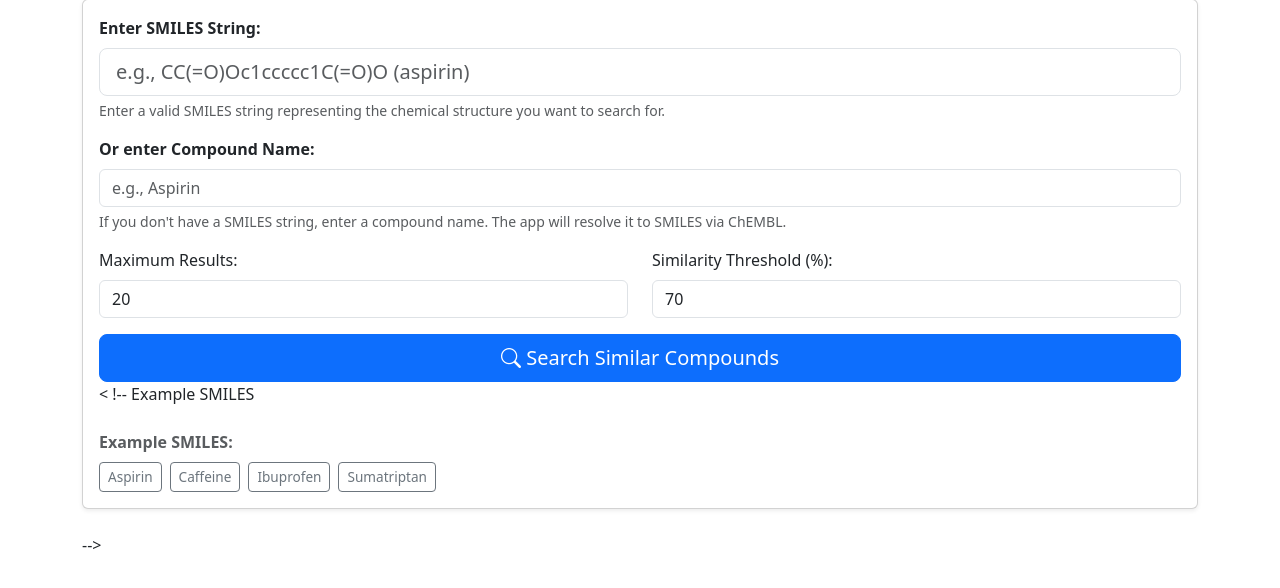
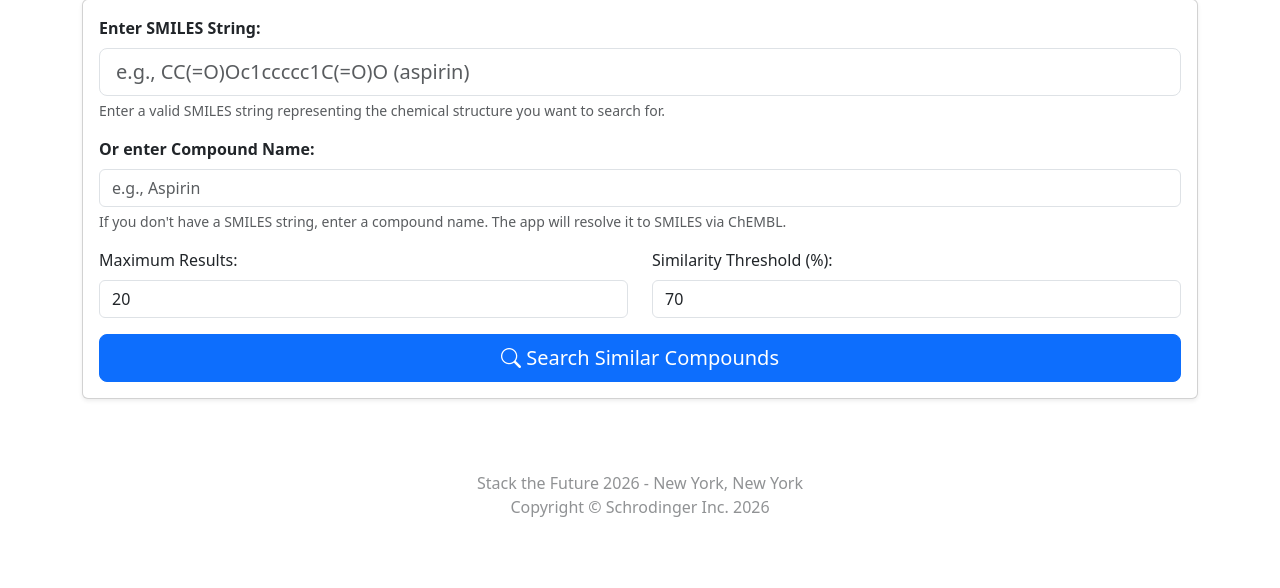
Before and after one commit to qrran/Schrodinger_Hackathon_2026, a Flask app: page / in a window 1280 px wide. Shown: the part 193-781 px from the top of the page. Run offline with Flask 3, Linux system fonts and the light colour scheme.

Commit message:
refined codespace

```diff
--- a/templates/my-template.html
+++ b/templates/my-template.html
@@ -60,26 +60,6 @@
             <i class="bi bi-search"></i> Search Similar Compounds
           </button>
         </form>
-
-        < !-- Example SMILES
-        <div class="mt-4">
-          <p class="mb-2 text-muted">
-            <strong>Example SMILES:</strong>
-          </p>
-          <div class="d-flex flex-wrap gap-2">
-            <button class="btn btn-sm btn-outline-secondary example-btn"
-                    data-smiles="CC(=O)Oc1ccccc1C(=O)O">Aspirin</button>
-            <button class="btn btn-sm btn-outline-secondary example-btn"
-                    data-smiles="CN1C=NC2=C1C(=O)N(C(=O)N2C)C">Caffeine</button>
-            <button class="btn btn-sm btn-outline-secondary example-btn"
-                    data-smiles="CC(C)Cc1ccc(cc1)C(C)C(=O)O">Ibuprofen</button>
-            <button class="btn btn-sm btn-outline-secondary example-btn"
-                    data-smiles="CN(C)CCc1c[nH]c2ccc(cc12)CS(=O)(=O)N">Sumatriptan</button>
-          </div>
-        </div>
-      </div>
-    </div>
-    -->
 
     <!-- Loading Spinner -->
     <div id="loadingSpinner" class="text-center my-5" style="display: none;">
```
